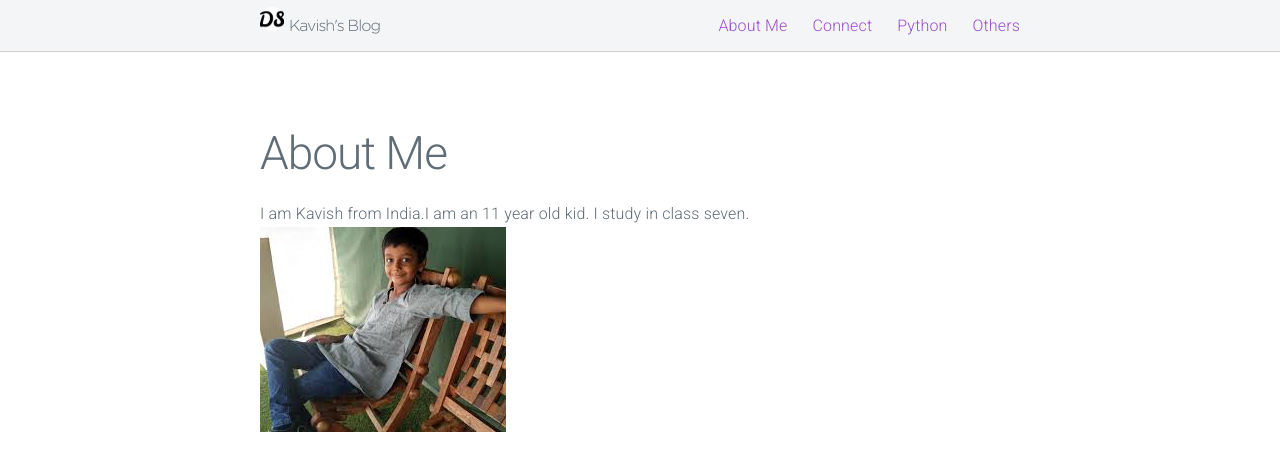
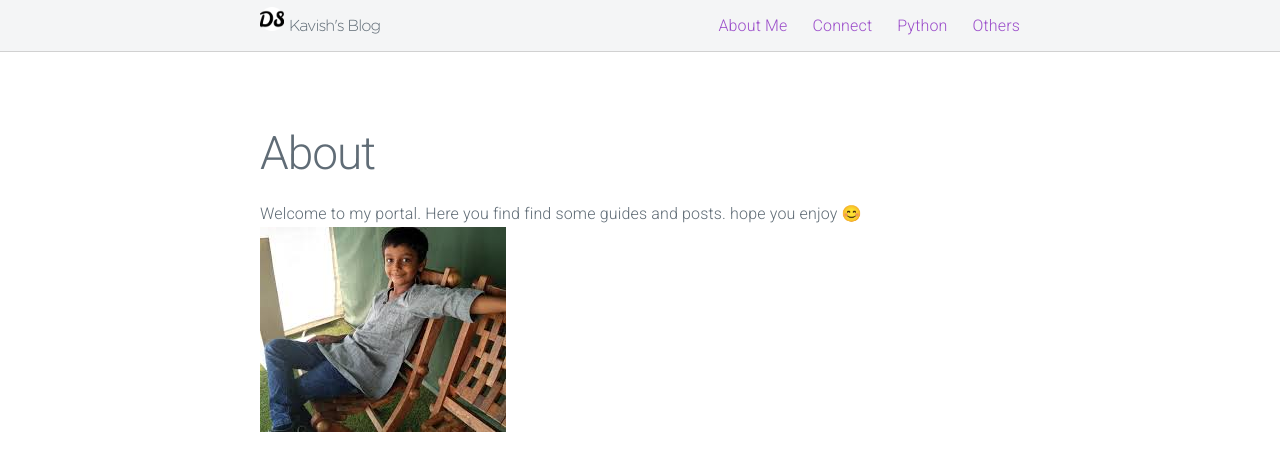
Before and after one commit to kavishdev/kavishdev.github.io, a Jekyll site: the page built from index.md, in a window 1280 px wide. Shown: the top 471 px of the page. Built offline with Jekyll 4.4.1, drawn with Linux system fonts in a browser that asks for light colours.

Commit message:
Update index.md

```diff
--- a/index.md
+++ b/index.md
@@ -1,10 +1,9 @@
 ---
 layout: index
-title: About Me
+title: About
 ---
 
-
-# About Me
-I am Kavish from India.I am an 11 year old kid. I study in class seven.
-![](/imgs/myimage.jpeg)
+# About
+Welcome to my portal. Here you find find some guides and posts.
+hope you enjoy 😊![](/imgs/myimage.jpeg)
 <!-- ![alt text](https://kavishblog.appspot.com//static/favicon.png) -->
```
